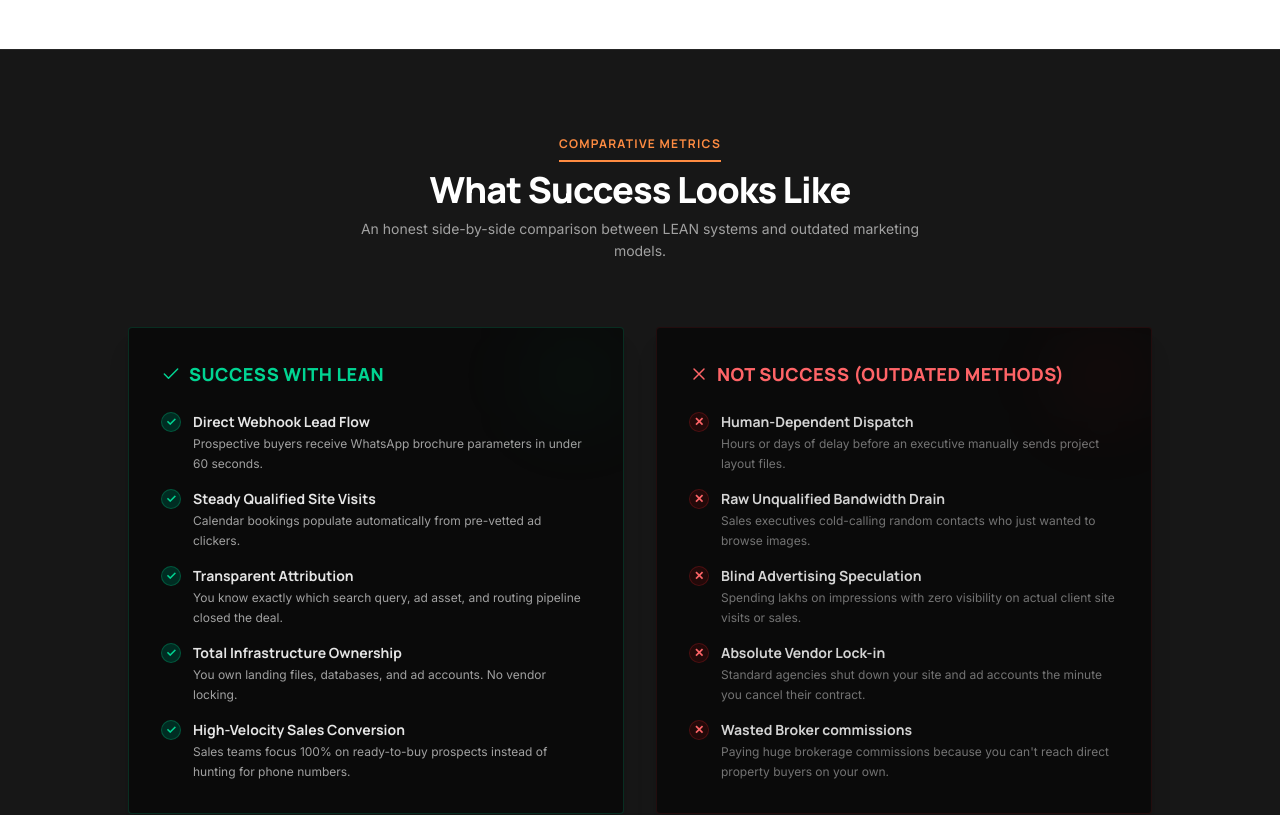
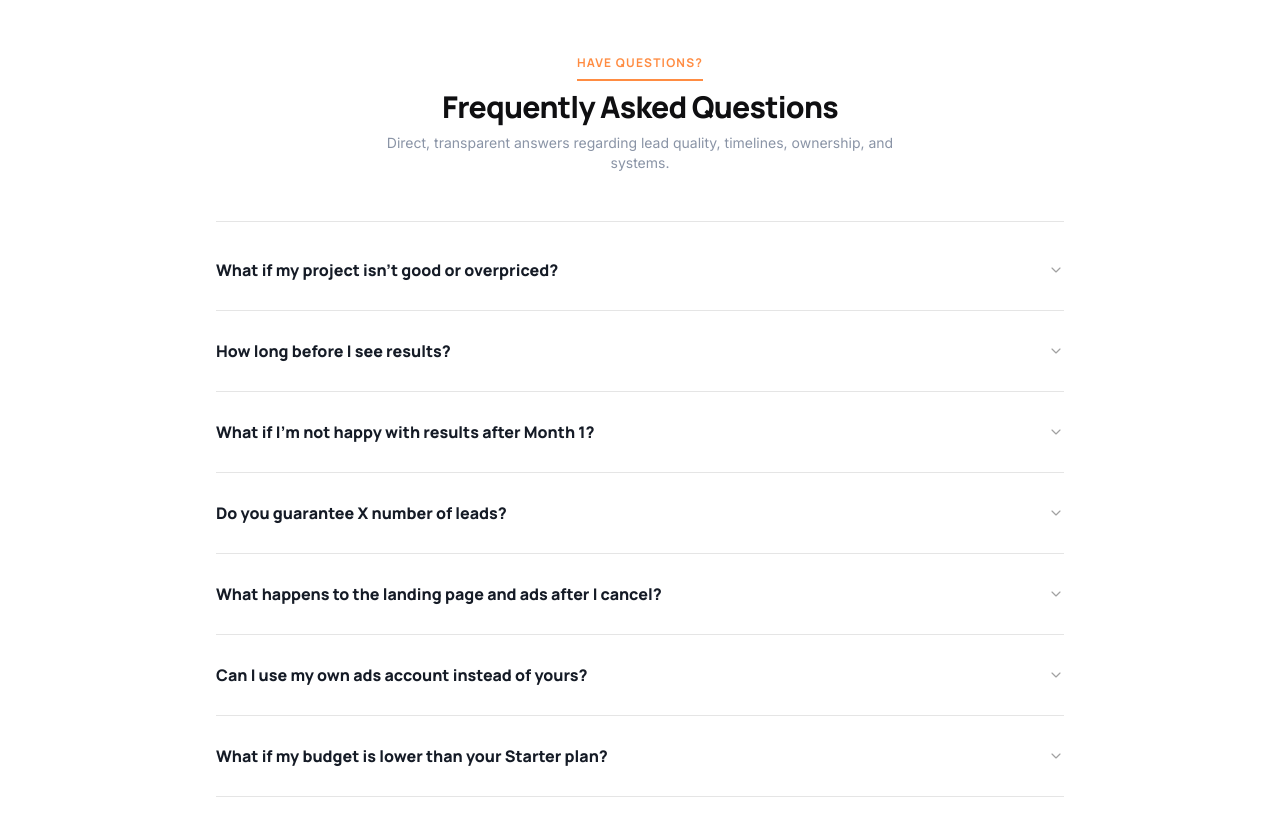
Before and after one commit to ALHussaini-ux/lean, a React (Vite) app: page / in a window 1280 px wide. Shown: the part 4520-5335 px from the top of the page. Built offline with nearby package versions, Linux system fonts and the light colour scheme.

Commit message:
refactor: remove legacy success indicators section
Clean up the App component by removing the redundant "What Success Looks Like" section to streamline the landing page layout.

```diff
--- a/src/App.tsx
+++ b/src/App.tsx
@@ -165,121 +165,6 @@
                 {/* REDESIGNED HOW IT WORKS TIMELINE */}
                 <HowItWorksTimeline />
 
-                {/* WHAT SUCCESS LOOKS LIKE SECTION */}
-                <section id="success-indicators" data-header-theme="dark" className="bg-neutral-900 text-white py-20 border-y border-neutral-800">
-                  <div className="max-w-7xl mx-auto px-6">
-
-                    <div className="text-center mb-16 space-y-2">
-                      <span className="text-brand-orange text-xs tracking-widest font-sans font-bold uppercase inline-block border-b-2 border-brand-orange pb-2 mb-2">
-                        COMPARATIVE METRICS
-                      </span>
-                      <h2 className="text-2xl md:text-4xl font-sans font-black text-white tracking-tight">
-                        What Success Looks Like
-                      </h2>
-                      <p className="font-body text-neutral-400 text-xs sm:text-sm max-w-xl mx-auto leading-relaxed">
-                        An honest side-by-side comparison between LEAN systems and outdated marketing models.
-                      </p>
-                    </div>
-
-                    <div className="grid grid-cols-1 md:grid-cols-2 gap-8 items-start max-w-5xl mx-auto">
-
-                      {/* Left: SUCCESS */}
-                      <div className="bg-neutral-950 border border-emerald-500/20 rounded-sm p-6 md:p-8 space-y-6 shadow-xl relative overflow-hidden">
-                        <div className="absolute top-0 right-0 w-24 h-24 bg-emerald-500/5 rounded-full blur-2xl pointer-events-none" />
-                        <h3 className="font-sans font-extrabold text-lg text-emerald-400 flex items-center gap-2 uppercase tracking-wide">
-                          <Check className="w-5 h-5 shrink-0" />
-                          SUCCESS WITH LEAN
-                        </h3>
-
-                        <ul className="space-y-4">
-                          <li className="flex items-start gap-3">
-                            <span className="w-5 h-5 rounded-full bg-emerald-950 text-emerald-400 border border-emerald-500/30 flex items-center justify-center text-xs shrink-0 font-bold">✓</span>
-                            <div className="space-y-0.5">
-                              <h4 className="font-sans font-bold text-xs sm:text-sm text-neutral-200">Direct Webhook Lead Flow</h4>
-                              <p className="text-xs text-neutral-400 leading-relaxed font-body">Prospective buyers receive WhatsApp brochure parameters in under 60 seconds.</p>
-                            </div>
-                          </li>
-                          <li className="flex items-start gap-3">
-                            <span className="w-5 h-5 rounded-full bg-emerald-950 text-emerald-400 border border-emerald-500/30 flex items-center justify-center text-xs shrink-0 font-bold">✓</span>
-                            <div className="space-y-0.5">
-                              <h4 className="font-sans font-bold text-xs sm:text-sm text-neutral-200">Steady Qualified Site Visits</h4>
-                              <p className="text-xs text-neutral-400 leading-relaxed font-body">Calendar bookings populate automatically from pre-vetted ad clickers.</p>
-                            </div>
-                          </li>
-                          <li className="flex items-start gap-3">
-                            <span className="w-5 h-5 rounded-full bg-emerald-950 text-emerald-400 border border-emerald-500/30 flex items-center justify-center text-xs shrink-0 font-bold">✓</span>
-                            <div className="space-y-0.5">
-                              <h4 className="font-sans font-bold text-xs sm:text-sm text-neutral-200">Transparent Attribution</h4>
-                              <p className="text-xs text-neutral-400 leading-relaxed font-body">You know exactly which search query, ad asset, and routing pipeline closed the deal.</p>
-                            </div>
-                          </li>
-                          <li className="flex items-start gap-3">
-                            <span className="w-5 h-5 rounded-full bg-emerald-950 text-emerald-400 border border-emerald-500/30 flex items-center justify-center text-xs shrink-0 font-bold">✓</span>
-                            <div className="space-y-0.5">
-                              <h4 className="font-sans font-bold text-xs sm:text-sm text-neutral-200">Total Infrastructure Ownership</h4>
-                              <p className="text-xs text-neutral-400 leading-relaxed font-body">You own landing files, databases, and ad accounts. No vendor locking.</p>
-                            </div>
-                          </li>
-                          <li className="flex items-start gap-3">
-                            <span className="w-5 h-5 rounded-full bg-emerald-950 text-emerald-400 border border-emerald-500/30 flex items-center justify-center text-xs shrink-0 font-bold">✓</span>
-                            <div className="space-y-0.5">
-                              <h4 className="font-sans font-bold text-xs sm:text-sm text-neutral-200">High-Velocity Sales Conversion</h4>
-                              <p className="text-xs text-neutral-400 leading-relaxed font-body">Sales teams focus 100% on ready-to-buy prospects instead of hunting for phone numbers.</p>
-                            </div>
-                          </li>
-                        </ul>
-                      </div>
-
-                      {/* Right: NOT SUCCESS */}
-                      <div className="bg-neutral-950 border border-red-500/10 rounded-sm p-6 md:p-8 space-y-6 shadow-xl relative overflow-hidden">
-                        <div className="absolute top-0 right-0 w-24 h-24 bg-red-500/5 rounded-full blur-2xl pointer-events-none" />
-                        <h3 className="font-sans font-extrabold text-lg text-red-400 flex items-center gap-2 uppercase tracking-wide">
-                          <X className="w-5 h-5 shrink-0" />
-                          NOT SUCCESS (OUTDATED METHODS)
-                        </h3>
-
-                        <ul className="space-y-4">
-                          <li className="flex items-start gap-3">
-                            <span className="w-5 h-5 rounded-full bg-red-950/40 text-red-400 border border-red-500/20 flex items-center justify-center text-xs shrink-0 font-bold">✕</span>
-                            <div className="space-y-0.5">
-                              <h4 className="font-sans font-bold text-xs sm:text-sm text-neutral-300">Human-Dependent Dispatch</h4>
-                              <p className="text-xs text-neutral-500 leading-relaxed font-body">Hours or days of delay before an executive manually sends project layout files.</p>
-                            </div>
-                          </li>
-                          <li className="flex items-start gap-3">
-                            <span className="w-5 h-5 rounded-full bg-red-950/40 text-red-400 border border-red-500/20 flex items-center justify-center text-xs shrink-0 font-bold">✕</span>
-                            <div className="space-y-0.5">
-                              <h4 className="font-sans font-bold text-xs sm:text-sm text-neutral-300">Raw Unqualified Bandwidth Drain</h4>
-                              <p className="text-xs text-neutral-500 leading-relaxed font-body">Sales executives cold-calling random contacts who just wanted to browse images.</p>
-                            </div>
-                          </li>
-                          <li className="flex items-start gap-3">
-                            <span className="w-5 h-5 rounded-full bg-red-950/40 text-red-400 border border-red-500/20 flex items-center justify-center text-xs shrink-0 font-bold">✕</span>
-                            <div className="space-y-0.5">
-                              <h4 className="font-sans font-bold text-xs sm:text-sm text-neutral-300">Blind Advertising Speculation</h4>
-                              <p className="text-xs text-neutral-500 leading-relaxed font-body">Spending lakhs on impressions with zero visibility on actual client site visits or sales.</p>
-                            </div>
-                          </li>
-                          <li className="flex items-start gap-3">
-                            <span className="w-5 h-5 rounded-full bg-red-950/40 text-red-400 border border-red-500/20 flex items-center justify-center text-xs shrink-0 font-bold">✕</span>
-                            <div className="space-y-0.5">
-                              <h4 className="font-sans font-bold text-xs sm:text-sm text-neutral-300">Absolute Vendor Lock-in</h4>
-                              <p className="text-xs text-neutral-500 leading-relaxed font-body">Standard agencies shut down your site and ad accounts the minute you cancel their contract.</p>
-                            </div>
-                          </li>
-                          <li className="flex items-start gap-3">
-                            <span className="w-5 h-5 rounded-full bg-red-950/40 text-red-400 border border-red-500/20 flex items-center justify-center text-xs shrink-0 font-bold">✕</span>
-                            <div className="space-y-0.5">
-                              <h4 className="font-sans font-bold text-xs sm:text-sm text-neutral-300">Wasted Broker commissions</h4>
-                              <p className="text-xs text-neutral-500 leading-relaxed font-body">Paying huge brokerage commissions because you can't reach direct property buyers on your own.</p>
-                            </div>
-                          </li>
-                        </ul>
-                      </div>
-                    </div>
-                  </div>
-                </section>
-
                 {/* GENERAL FAQ SECTION */}
                 <section id="general-faqs" className="max-w-4xl mx-auto px-6 scroll-mt-24">
                   <div className="text-center mb-12 space-y-2">
```
